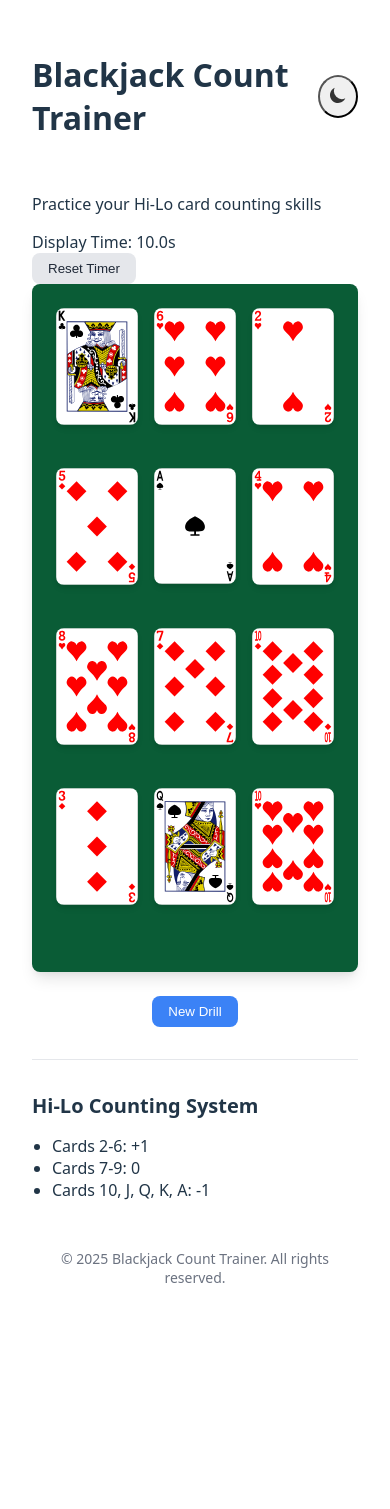
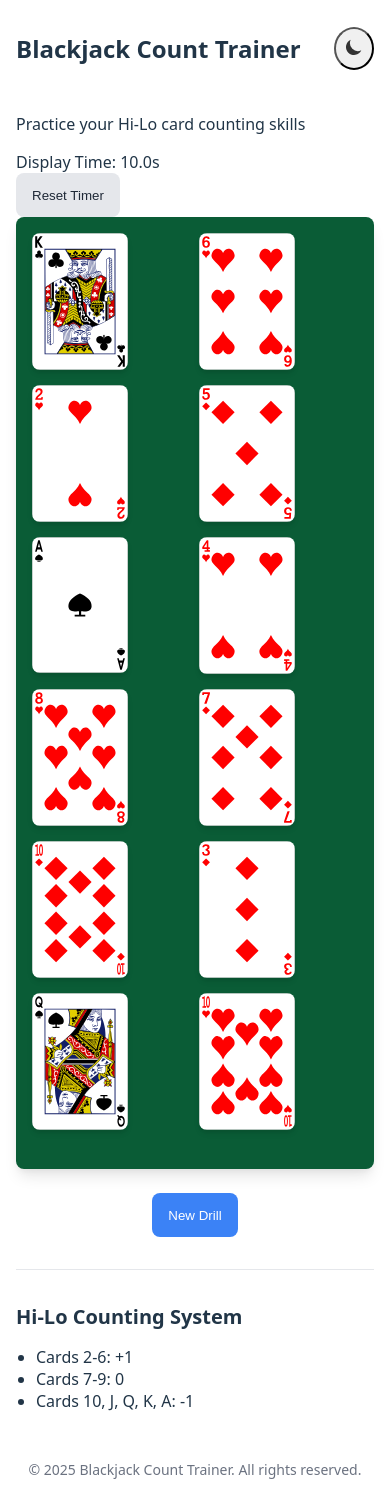
Before and after one commit to Cjensen1967/blackjack-count-trainer, a React (Vite) app: page / in a window 390 px wide. Before the commit the page ends 1333 px from the top, so only its background shows below. Built offline with nearby package versions, Linux system fonts and the light colour scheme.

Commit message:
Improve UX: Add auto-focus on input field and optimize for mobile portrait mode

```diff
--- a/src/App.css
+++ b/src/App.css
@@ -125,6 +125,59 @@ html:not(.dark) .app-wrapper {
   gap: 1rem;
   margin-bottom: 1rem;
   transition: opacity var(--card-transition-duration);
+}
+
+/* Mobile portrait optimization */
+@media (max-width: 767px) and (orientation: portrait) {
+  .card-grid {
+    grid-template-columns: repeat(2, 1fr); /* Change to 2 columns for portrait */
+    gap: 0.5rem; /* Reduce gap for smaller screens */
+  }
+
+  .card-slot {
+    min-height: 7rem; /* Smaller card height */
+  }
+
+  .container {
+    padding: 1rem; /* Reduce padding */
+  }
+
+  h1 {
+    font-size: 1.5rem; /* Smaller heading */
+  }
+
+  .centered-input {
+    width: 90%; /* Wider input container */
+    padding: 1rem; /* Less padding */
+  }
+
+  .playing-card img {
+    max-width: 100%; /* Allow cards to be larger */
+  }
+
+  /* Improve touch targets for mobile */
+  .button {
+    padding: 0.75rem 1rem; /* Larger touch targets */
+    min-height: 44px; /* Apple's recommended minimum */
+  }
+
+  .input {
+    padding: 0.75rem;
+    font-size: 16px; /* Prevents iOS zoom on focus */
+  }
+
+  /* Reduce spacing for mobile */
+  .casino-felt {
+    padding: 1rem;
+  }
+
+  .counting-rules {
+    margin-top: 1rem;
+  }
+
+  .counting-rules ul {
+    padding-left: 1rem;
+  }
 }
 
 .input-mode .card-grid {
--- a/src/components/CountSightTrainer.tsx
+++ b/src/components/CountSightTrainer.tsx
@@ -1,4 +1,4 @@
-import React from 'react';
+import React, { useRef, useEffect } from 'react';
 import PlayingCard from './PlayingCard';
 import Button from './UI/Button';
 import Input from './UI/Input';
@@ -43,6 +43,16 @@ const CountSightTrainer: React.FC<CountSightTrainerProps> = ({ className = '' })
     resetTimer,
   } = useCardDeck();
 
+  // Create a ref for the input field
+  const inputRef = useRef<HTMLInputElement>(null);
+
+  // Auto-focus on the input field when cards are hidden
+  useEffect(() => {
+    if (!isShowingCards && inputRef.current) {
+      inputRef.current.focus();
+    }
+  }, [isShowingCards]);
+
   // Format display time in seconds with one decimal place
   const formattedDisplayTime = (displayTime / 1000).toFixed(1);
 
@@ -84,6 +94,7 @@ const CountSightTrainer: React.FC<CountSightTrainerProps> = ({ className = '' })
                   type="text"
                   placeholder="Enter count..."
                   className="count-input"
+                  inputRef={inputRef}
                 />
                 <Button onClick={submitAnswer} className="submit-button">
                   Submit
--- a/src/components/UI/Input.tsx
+++ b/src/components/UI/Input.tsx
@@ -68,6 +68,11 @@ interface InputProps {
    * Step value for number inputs
    */
   step?: number;
+
+  /**
+   * Ref to the input element for programmatic focus
+   */
+  inputRef?: React.Ref<HTMLInputElement>;
 }
 
 /**
@@ -92,6 +97,7 @@ const Input: React.FC<InputProps> = ({
   min,
   max,
   step,
+  inputRef,
 }) => {
   return (
     <div className="input-group">
@@ -112,6 +118,7 @@ const Input: React.FC<InputProps> = ({
         max={max}
         step={step}
         className={`input ${disabled ? 'opacity-50 cursor-not-allowed' : ''} ${className}`}
+        ref={inputRef}
       />
     </div>
   );
```
